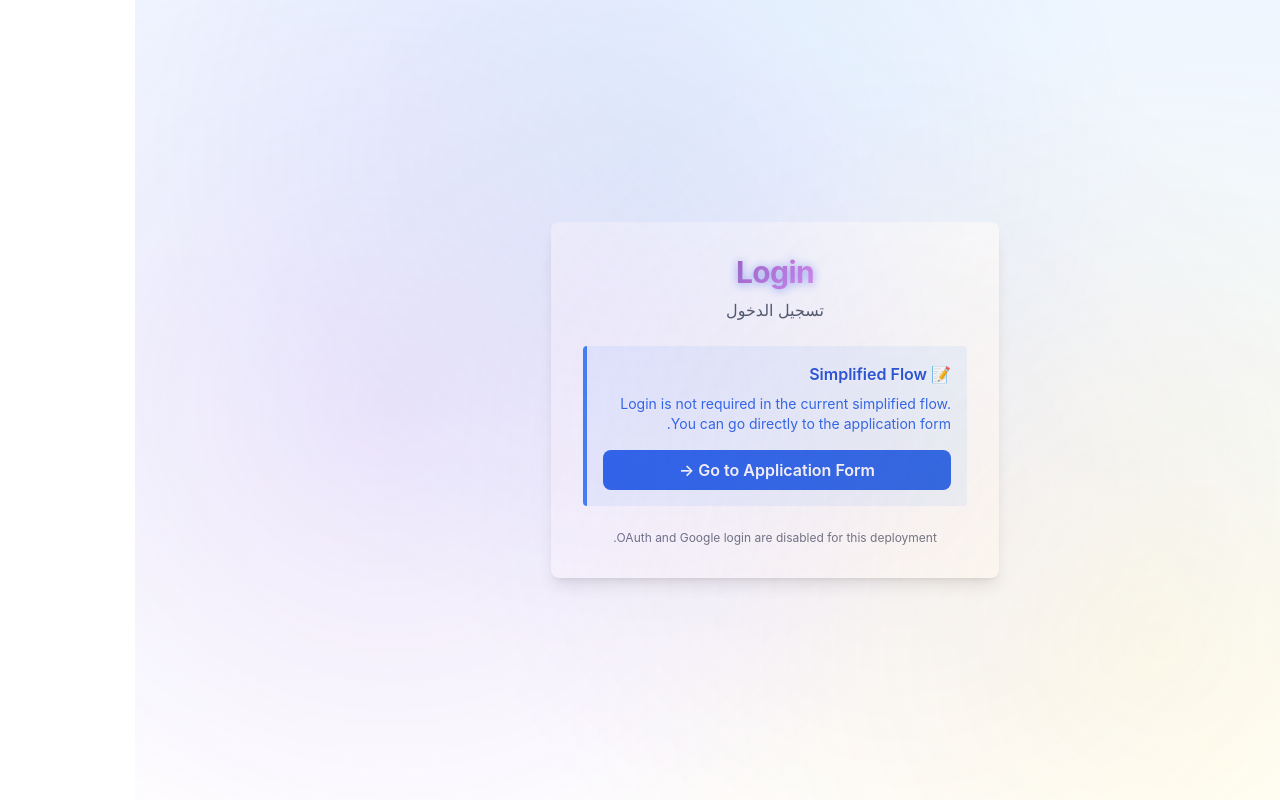
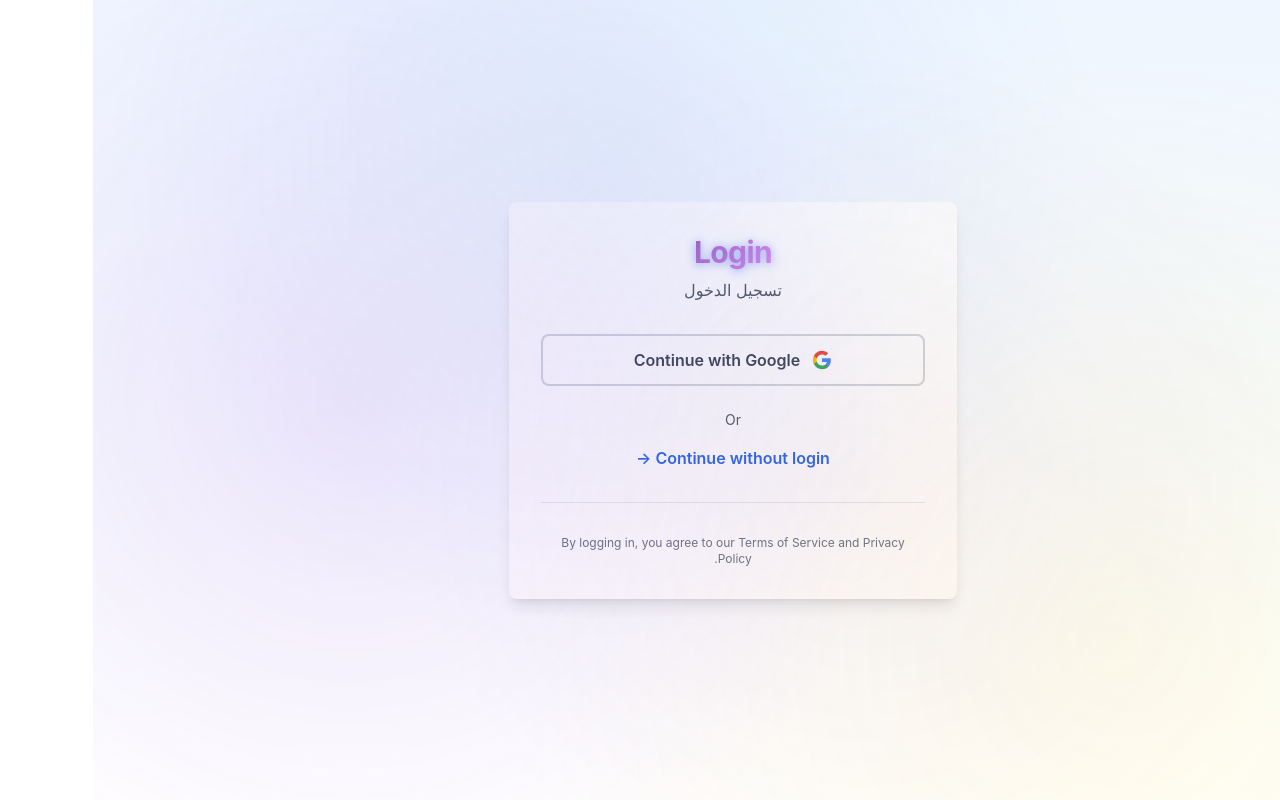
Before and after one commit to SherifRosas/Job-advertisement, a Next.js app: page /login in a window 1280 px wide. Built offline with nearby package versions, Linux system fonts and the light colour scheme.

Commit message:
Enable Google OAuth login for regular users

```diff
--- a/app/(public)/login/page.tsx
+++ b/app/(public)/login/page.tsx
@@ -1,32 +1,109 @@
 'use client'
 
+import { signIn } from 'next-auth/react'
 import { useRouter } from 'next/navigation'
+import { useState } from 'react'
 
 export default function LoginPage() {
   const router = useRouter()
+  const [loading, setLoading] = useState(false)
+  const [error, setError] = useState('')
+
+  const handleGoogleLogin = async () => {
+    setLoading(true)
+    setError('')
+
+    try {
+      console.log('Login button clicked, starting Google OAuth...')
+      const result = await signIn('google', {
+        callbackUrl: '/verify',
+        redirect: false,
+      })
+
+      console.log('signIn result:', result)
+
+      if (result?.error) {
+        console.error('Login error:', result.error)
+        setError(`Login failed: ${result.error}`)
+        setLoading(false)
+      } else if (result?.ok && result?.url) {
+        console.log('Redirecting to:', result.url)
+        window.location.href = result.url
+      } else if (result?.ok) {
+        // Fallback: redirect to Google OAuth endpoint manually
+        console.log('Result OK but no URL, redirecting to Google OAuth endpoint...')
+        window.location.href = '/api/auth/signin/google'
+      } else {
+        console.error('Unexpected result:', result)
+        setError('Login failed. Please try again.')
+        setLoading(false)
+      }
+    } catch (err) {
+      console.error('Login exception:', err)
+      setError('An error occurred. Please try again.')
+      setLoading(false)
+    }
+  }
 
   return (
     <div className="min-h-screen bg-gradient-to-b from-blue-50 to-white flex items-center justify-center px-4">
       <div className="max-w-md w-full bg-white rounded-lg shadow-lg p-8">
         <h1 className="text-3xl font-bold text-center mb-2">Login</h1>
-        <p className="text-center text-gray-600 mb-6">تسجيل الدخول</p>
+        <p className="text-center text-gray-600 mb-8">تسجيل الدخول</p>
 
-        <div className="mb-6 p-4 bg-blue-50 border-l-4 border-blue-500 rounded">
-          <p className="text-blue-700 font-semibold mb-2">📝 Simplified Flow</p>
-          <p className="text-blue-600 text-sm mb-4">
-            Login is not required in the current simplified flow. You can go directly to the application form.
-          </p>
+        {error && (
+          <div className="mb-6 p-4 bg-red-50 border-l-4 border-red-500 rounded">
+            <p className="text-red-700">{error}</p>
+          </div>
+        )}
+
+        <button
+          onClick={handleGoogleLogin}
+          disabled={loading}
+          className="w-full bg-white hover:bg-gray-50 text-gray-700 font-semibold py-3 px-4 rounded-lg border-2 border-gray-300 transition duration-200 disabled:opacity-50 disabled:cursor-not-allowed flex items-center justify-center gap-3 mb-6"
+        >
+          {loading ? (
+            'Signing in...'
+          ) : (
+            <>
+              <svg className="w-5 h-5" viewBox="0 0 24 24">
+                <path
+                  fill="#4285F4"
+                  d="M22.56 12.25c0-.78-.07-1.53-.2-2.25H12v4.26h5.92c-.26 1.37-1.04 2.53-2.21 3.31v2.77h3.57c2.08-1.92 3.28-4.74 3.28-8.09z"
+                />
+                <path
+                  fill="#34A853"
+                  d="M12 23c2.97 0 5.46-.98 7.28-2.66l-3.57-2.77c-.98.66-2.23 1.06-3.71 1.06-2.86 0-5.29-1.93-6.16-4.53H2.18v2.84C3.99 20.53 7.7 23 12 23z"
+                />
+                <path
+                  fill="#FBBC05"
+                  d="M5.84 14.09c-.22-.66-.35-1.36-.35-2.09s.13-1.43.35-2.09V7.07H2.18C1.43 8.55 1 10.22 1 12s.43 3.45 1.18 4.93l2.85-2.22.81-.62z"
+                />
+                <path
+                  fill="#EA4335"
+                  d="M12 5.38c1.62 0 3.06.56 4.21 1.64l3.15-3.15C17.45 2.09 14.97 1 12 1 7.7 1 3.99 3.47 2.18 7.07l3.66 2.84c.87-2.6 3.3-4.53 6.16-4.53z"
+                />
+              </svg>
+              Continue with Google
+            </>
+          )}
+        </button>
+
+        <div className="text-center">
+          <p className="text-sm text-gray-600 mb-4">Or</p>
           <button
             onClick={() => router.push('/apply')}
-            className="w-full bg-blue-600 hover:bg-blue-700 text-white font-semibold py-2 px-4 rounded-lg transition duration-200"
+            className="text-blue-600 hover:text-blue-700 font-semibold"
           >
-            Go to Application Form →
+            Continue without login →
           </button>
         </div>
 
-        <p className="text-xs text-gray-500 text-center">
-          OAuth and Google login are disabled for this deployment.
-        </p>
+        <div className="mt-8 pt-8 border-t border-gray-200">
+          <p className="text-xs text-gray-500 text-center">
+            By logging in, you agree to our Terms of Service and Privacy Policy.
+          </p>
+        </div>
       </div>
     </div>
   )
```
